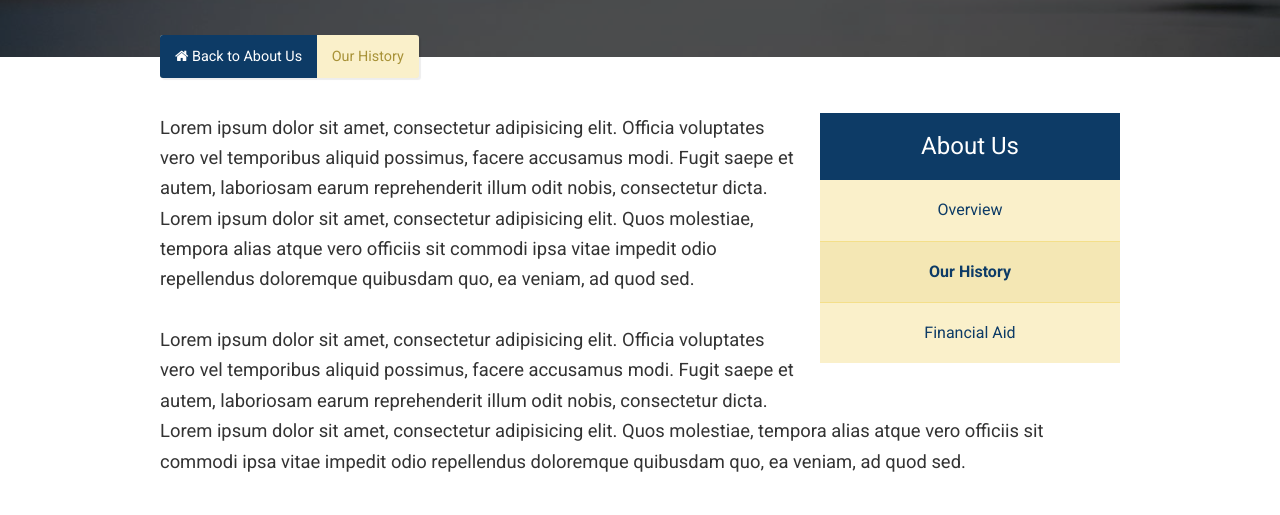
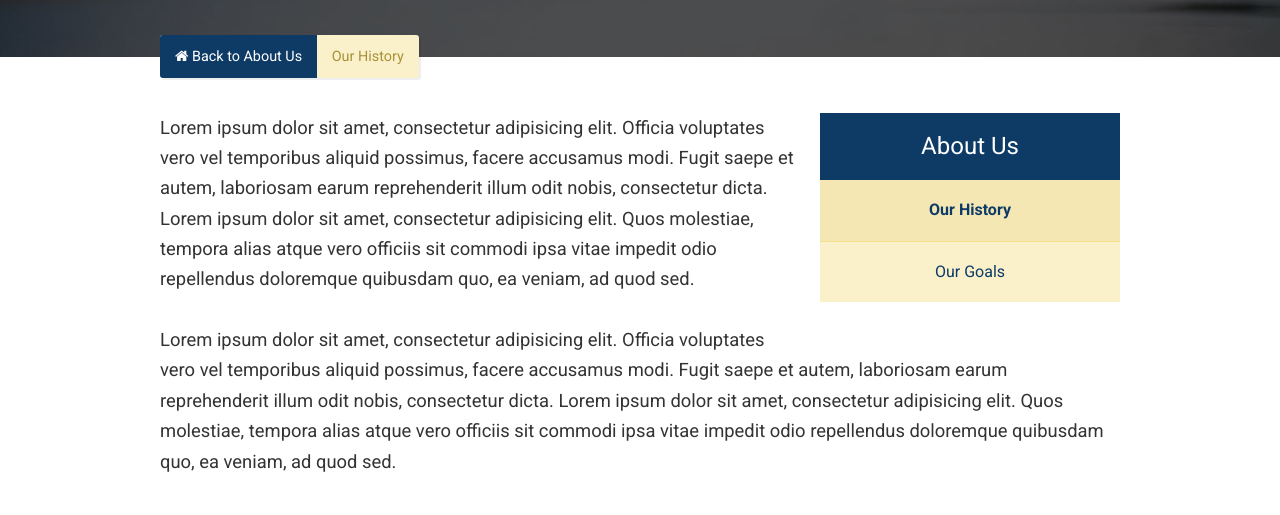
Before and after one commit to LearnWebCode/university-static, a plain HTML site: page interior-page.html in a window 1280 px wide. Shown: the part 285-800 px from the top of the page. Drawn offline with Linux system fonts and the light colour scheme.

Commit message:
Updates.

```diff
--- a/css/modules/page-links.css
+++ b/css/modules/page-links.css
@@ -33,8 +33,8 @@
     border-top: none;
   }
 
-  &__active {
-    padding: 17px 10px;
+  &__active,
+  & .current_page_item {
     text-align: center;
     background-color: color($beige blackness(+11%) s(+50%));
     color: $mainBlue;
--- a/css/style.css
+++ b/css/style.css
@@ -1,3 +1,9 @@
+/*
+Theme Name: Fictional University
+Author: Brad
+Version: 1.0
+*/
+
 /* 3rd party packages */
 @import "normalize.css";
 @import "slick-carousel/slick/slick.css";
--- a/interior-page.html
+++ b/interior-page.html
@@ -51,11 +51,10 @@
     </div>
 
     <div class="page-links">
-      <h2 class="page-links__title">About Us</h2>
+      <h2 class="page-links__title"><a href="#">About Us</a></h2>
       <ul class="min-list">
-        <li><a href="#">Overview</a></li>
-        <li class="page-links__active">Our History</li>
-        <li><a href="#">Financial Aid</a></li>
+        <li class="current_page_item"><a href="#">Our History</a></li>
+        <li><a href="#">Our Goals</a></li>
       </ul>
     </div>
 
--- a/style.css
+++ b/style.css
@@ -1919,8 +1919,8 @@ body.login {
   border-top: none;
 }
 
-.page-links__active {
-  padding: 17px 10px;
+.page-links__active,
+  .page-links .current_page_item {
   text-align: center;
   background-color: rgb(244, 231, 180);
   color: #0D3B66;
```
